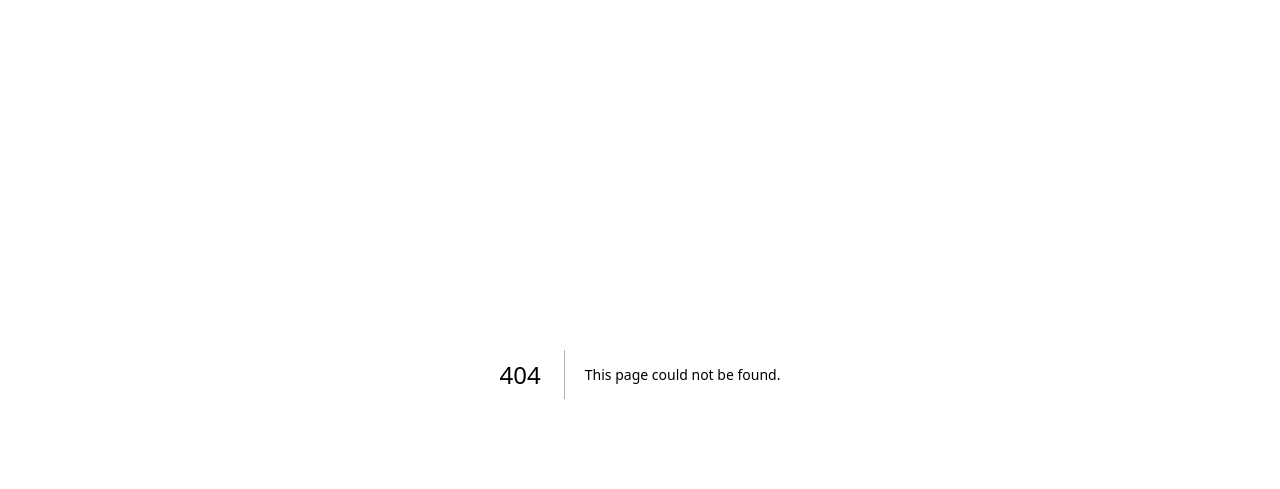
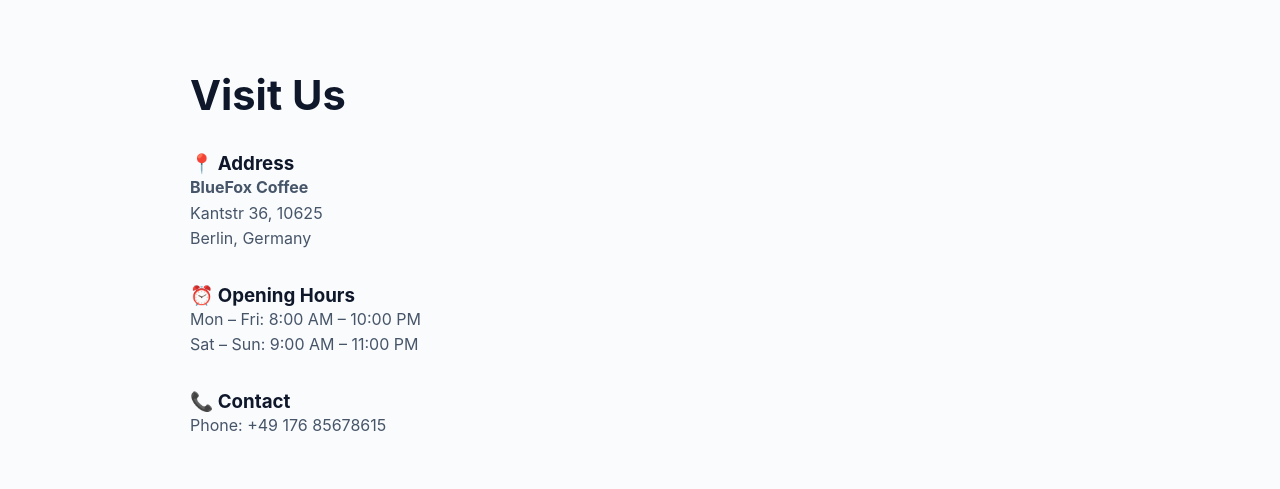
Before and after one commit to janakiramgermany-png/bluefoxcoffee, a Next.js app: page /contact in a window 1280 px wide. Before the commit this address had no page. Shown: the part 124-613 px from the top of the page. Built offline with nearby package versions, Linux system fonts and the light colour scheme; grey boxes are pictures that could not be loaded.

Commit message:
feat: add contact page route

```diff
--- /dev/null
+++ b/src/app/contact/page.tsx
@@ -0,0 +1,9 @@
+import ContactSection from "@/sections/ContactSection";
+
+export default function ContactPage() {
+  return (
+    <main>
+      <ContactSection />
+    </main>
+  );
+}
```
